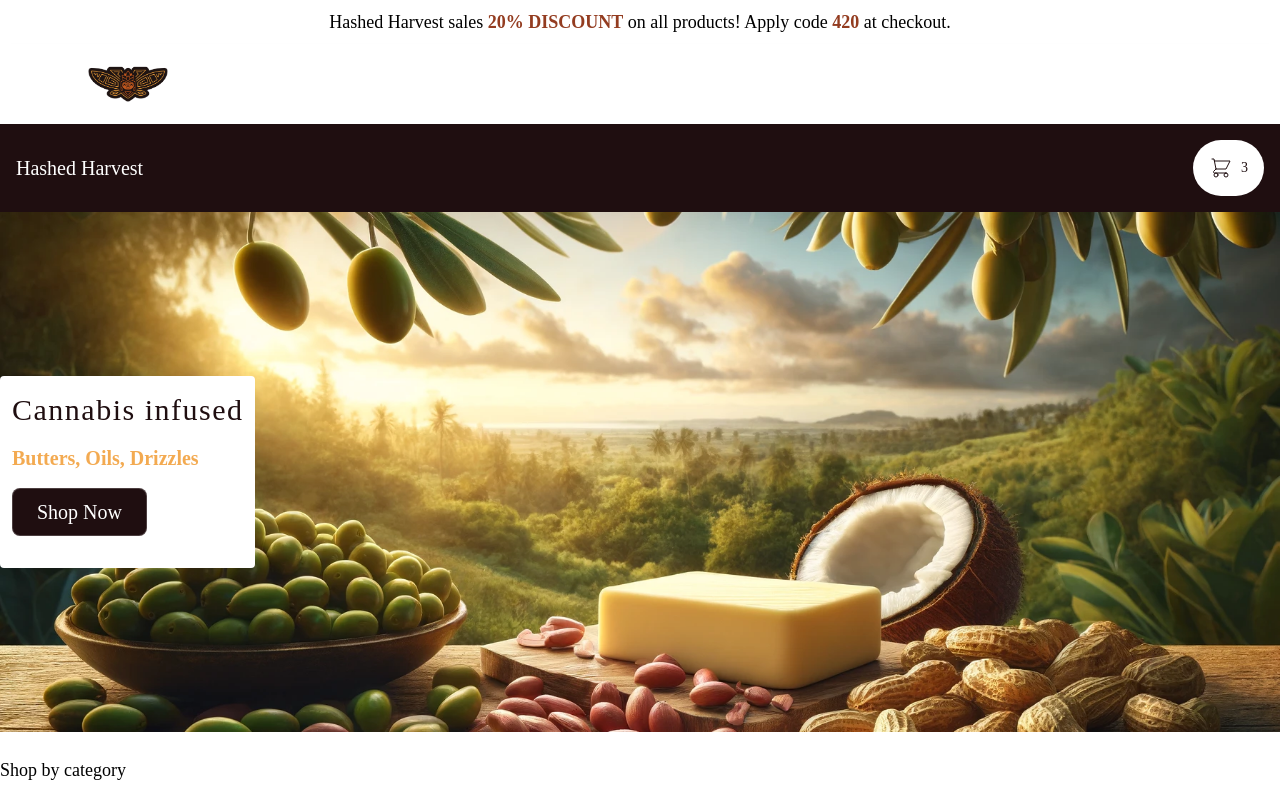
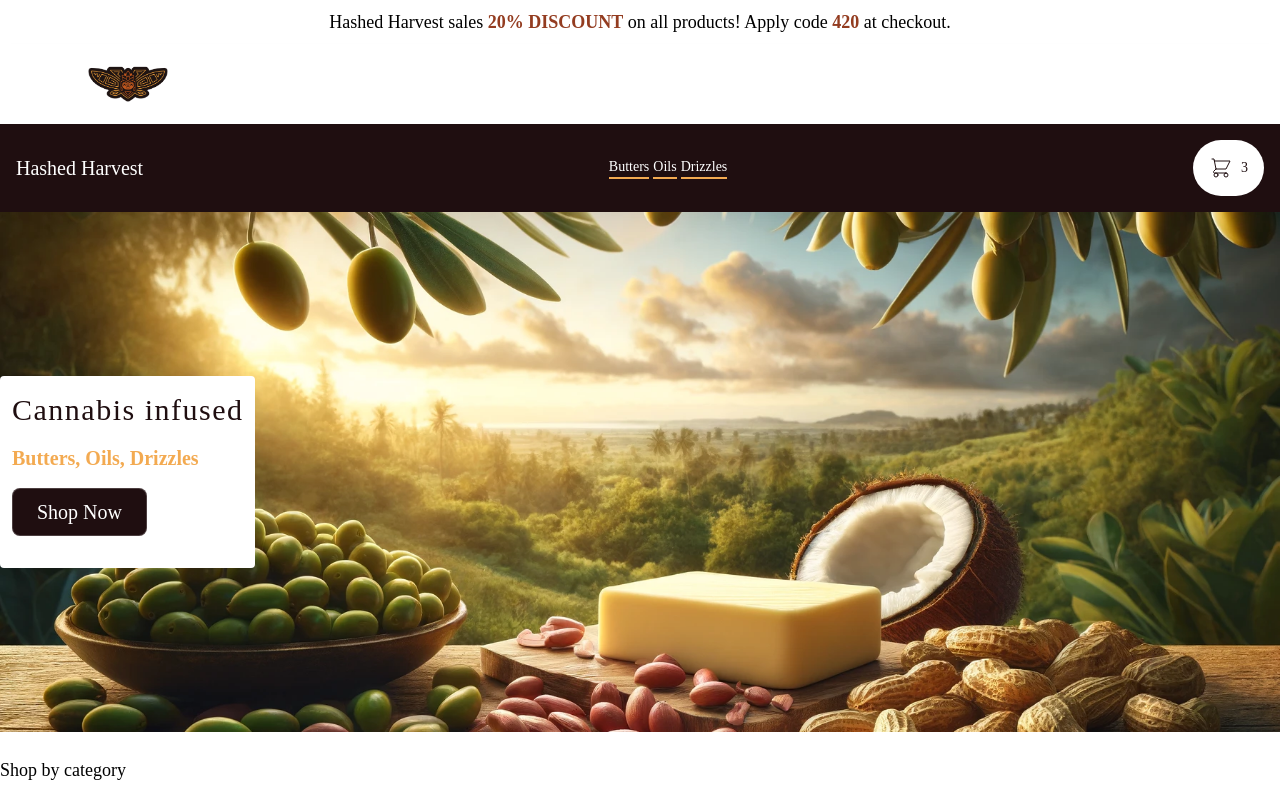
Before and after one commit to lullidebrosse/hashed-harvest, an Astro site: page / in a window 1280 px wide. Shown: the top 800 px of the page. Built offline with nearby package versions, Linux system fonts and the light colour scheme; Astro itself is replaced by a stand-in of ours; a web font is replaced by a local one.

Commit message:
fixing sm screen

```diff
--- a/src/components/ShoppingNavBar.astro
+++ b/src/components/ShoppingNavBar.astro
@@ -10,7 +10,7 @@ const cartItemCount = 3; // Example cart item count
     </div>
 
     <!-- Middle Links -->
-    <div class="flex space-x-1 text-sm hidden">
+    <div class="md:flex space-x-1 text-sm hidden">
       <a href="/butters" class="border-b-2 border-hhlightbrown hover:text-gray-300">Butters</a>
       <a href="/oils" class="border-b-2 border-hhlightbrown hover:text-gray-300">Oils</a>
       <a href="/drizzles" class="border-b-2 border-hhlightbrown hover:text-gray-300">Drizzles</a>
--- a/src/pages/index.astro
+++ b/src/pages/index.astro
@@ -8,17 +8,15 @@ import ProductCard from '../components/ProductCard.astro';
 import Hero from '../components/Hero.astro';
 
 const productCategory = [
-	{ name: 'Butters', imageUrl : '/ghee.webp'},
-	{ name: 'Oils', imageUrl : '/oliveoil.JPG'},
-	{ name: 'Drizzles', imageUrl : '/drizzle.webp' },
+	{ id: "butters", name: 'Butters', imageUrl : '/ghee.webp'},
+	{ id: "oils",  name: 'Oils', imageUrl : '/oliveoil.JPG'},
+	{ id: "drizzles", name: 'Drizzles', imageUrl : '/drizzle.webp' },
 
 
 ]
 ---
 
 <Layout title="Welcome to Hashed Harvest">
-
-
         <div class="bg-white">
 
             <Hero />
@@ -27,11 +25,9 @@ const productCategory = [
 				<hr class="border-t border-gray-200 my-4" />
 				<div class="grid grid-cols-1 mx-4">
 					{productCategory.map((product) => (
-						<ProductCard key={product.name} name={product.name} imageUrl={product.imageUrl} />
+						<a href={"/" + product.id}><ProductCard key={product.name} name={product.name} imageUrl={product.imageUrl} /></a>
 					))}
 				</div>
-
-
 		    </div>
         </div>
 
```
